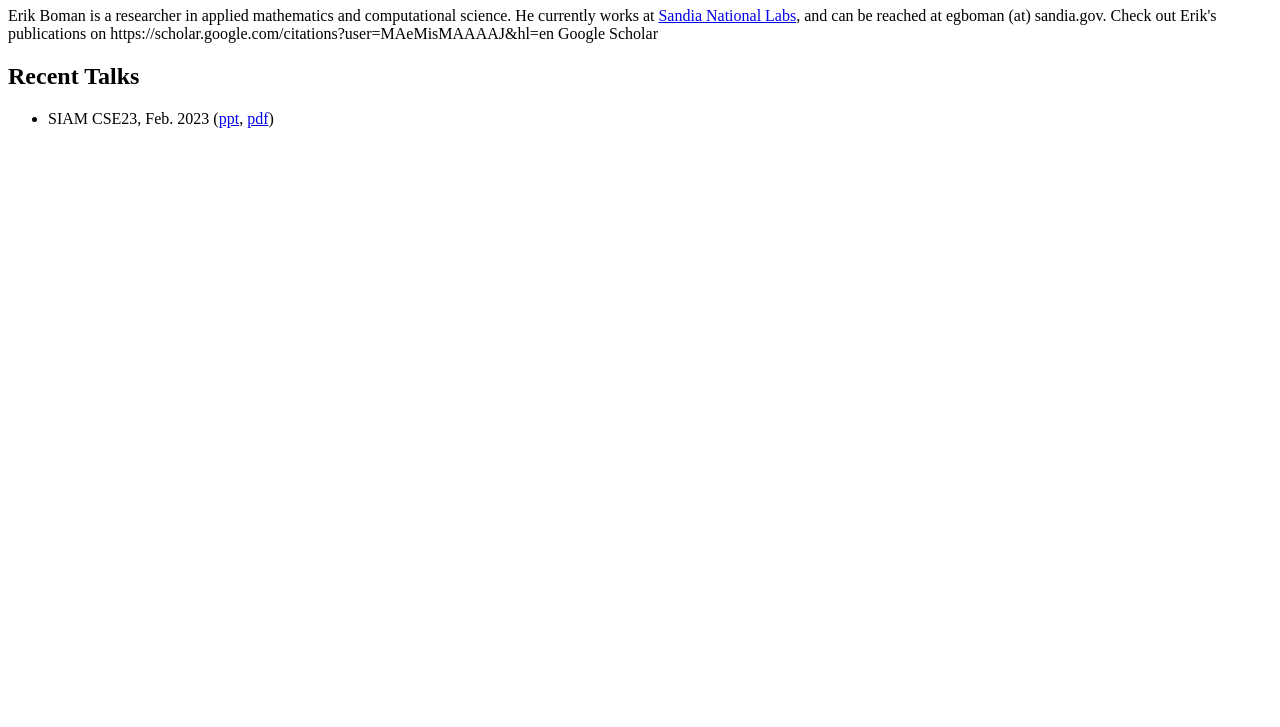
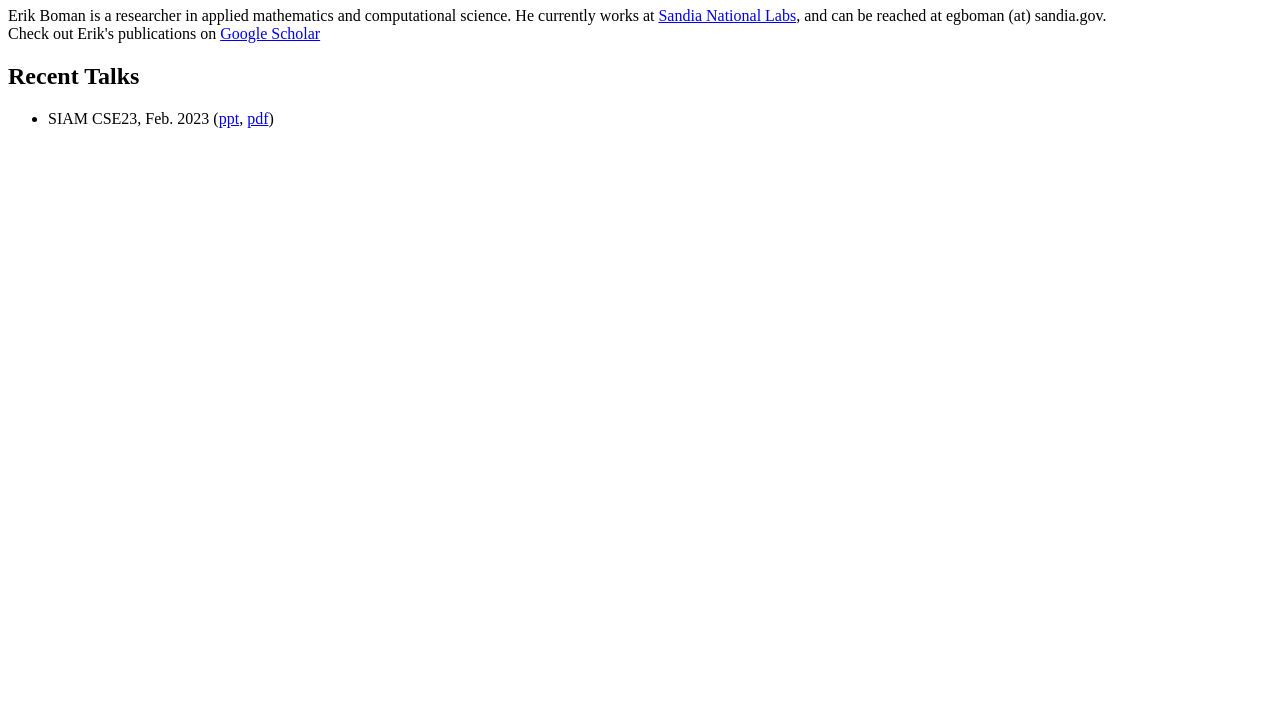
Before and after one commit to egboman/egboman.github.io, a plain HTML site: page index.html in a window 1280 px wide. Shown: the part 73-800 px from the top of the page. Drawn offline with Linux system fonts and the light colour scheme.

Commit message:
Update index.html

```diff
--- a/index.html
+++ b/index.html
@@ -5,8 +5,9 @@
 <h1>Erik Boman</h1>
 
 Erik Boman is a researcher in applied mathematics and computational science.
-  He currently works at <a href="http://www.sandia.gov">Sandia National Labs</a>, and can be reached at egboman (at) sandia.gov.
-  Check out Erik's publications on </a> https://scholar.google.com/citations?user=MAeMisMAAAAJ&hl=en Google Scholar </a>
+  He currently works at <a href="http://www.sandia.gov">Sandia National Labs</a>, and can be reached at egboman (at) sandia.gov.<br>
+
+  Check out Erik's publications on <a href="https://scholar.google.com/citations?user=MAeMisMAAAAJ&hl=en"> Google Scholar </a>
 
   <h2> Recent Talks </h2>
   <ul>
```
